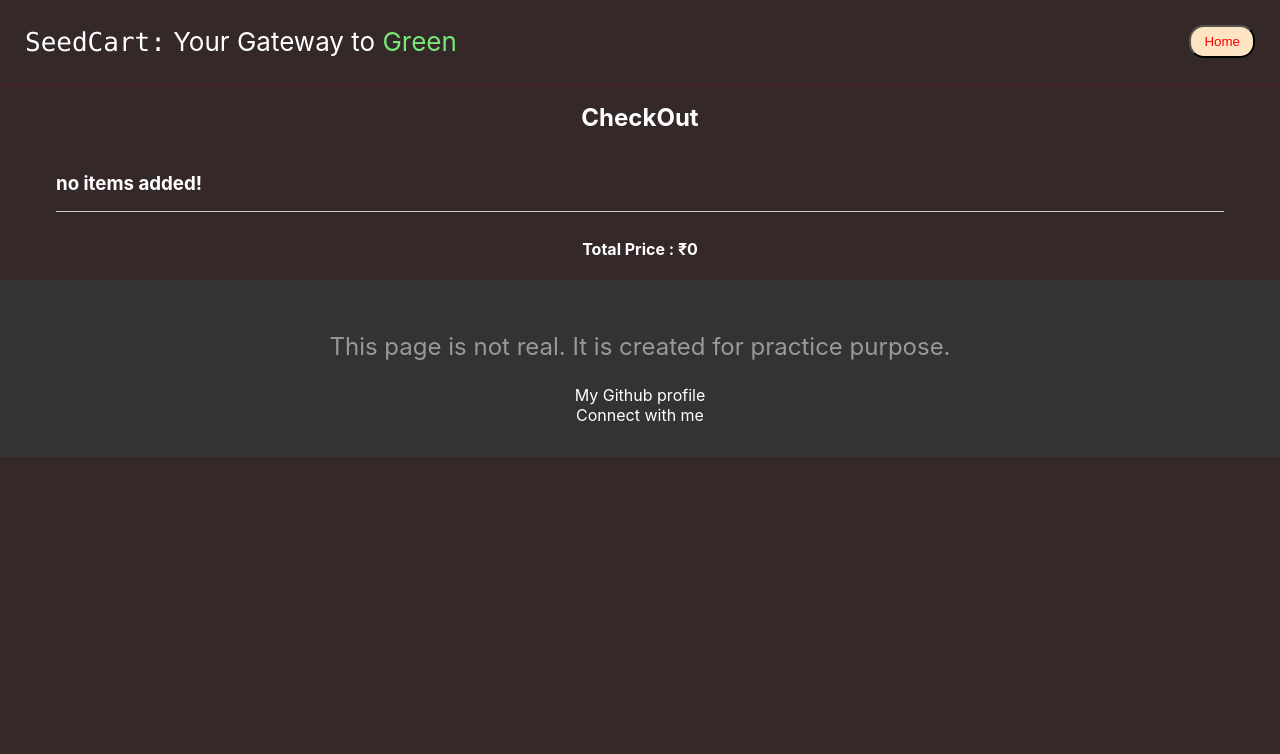
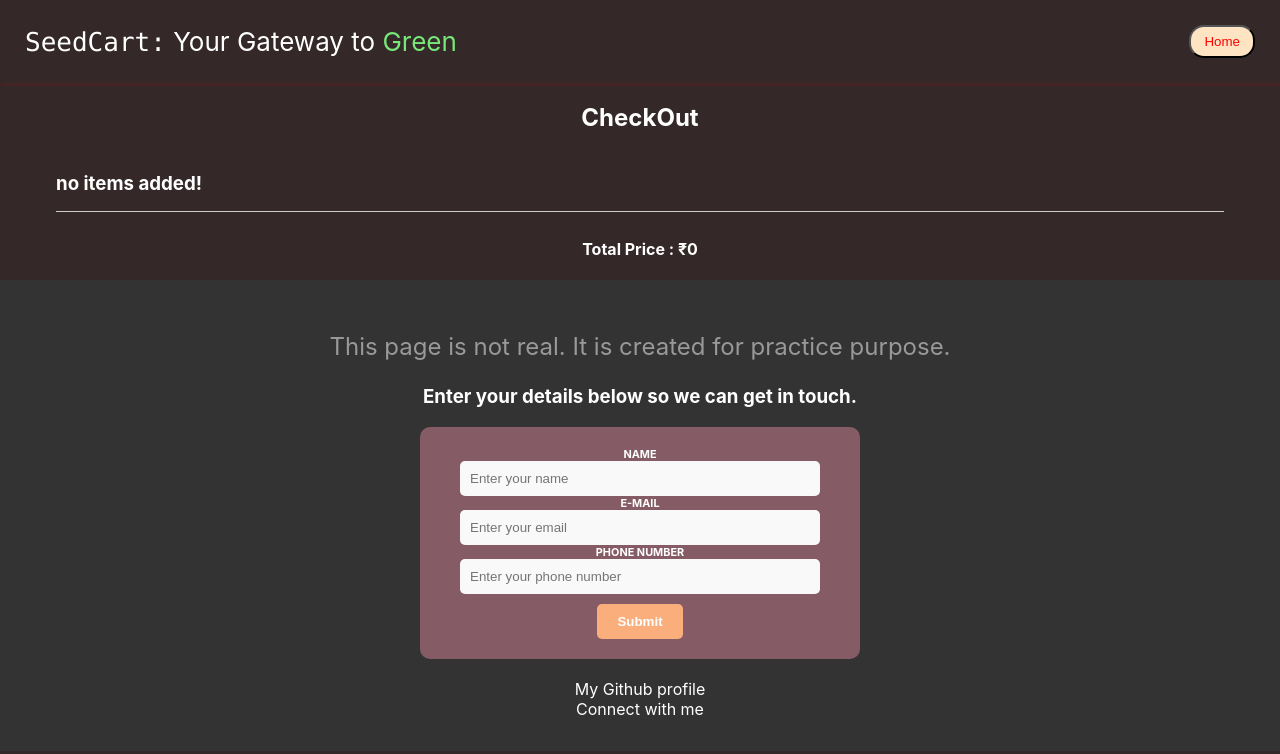
Before and after one commit to bm9avan/seed_cart, a React (Create React App) app: page /checkout in a window 1280 px wide. Shown: the top 754 px of the page. Built offline with nearby package versions, Linux system fonts and the light colour scheme.

Commit message:
added contact form in checkout page

```diff
--- /dev/null
+++ b/src/components/form/Form.css
@@ -0,0 +1,59 @@
+.form {
+  background-color: rgba(159, 105, 118, 0.766);
+  border-radius: 10px;
+  padding: 20px;
+  margin-bottom: 20px;
+  width: auto;
+  margin: auto;
+  text-align: center;
+  margin-bottom: 20px;
+}
+
+.form label {
+  display: block;
+  font-weight: bold;
+  font-size: 0.68rem;
+  text-transform: uppercase;
+}
+
+.form input {
+  width: 85%;
+  padding: 10px;
+  border: none;
+  border-radius: 5px;
+  background-color: #f9f9f9;
+  transition: background-color 0.3s;
+}
+
+.form input:hover {
+  background-color: #e8e8e8;
+}
+
+.actions {
+  display: flex;
+  justify-content: space-between;
+  align-items: center;
+  margin-top: 20px;
+}
+
+.button {
+  margin-top: 10px;
+  padding: 10px 20px;
+  border: none;
+  border-radius: 5px;
+  background-color: #faae7b;
+  color: #fff;
+  font-weight: bold;
+  cursor: pointer;
+  transition: background-color 0.3s;
+}
+
+.button:hover {
+  background-color: #ed8c4a;
+}
+
+@media only screen and (min-width: 450px) {
+  .form {
+    width: 400px;
+  }
+}
--- /dev/null
+++ b/src/components/form/Form.jsx
@@ -0,0 +1,78 @@
+import React, { useRef } from "react";
+import useHttp from "../../hooks/use-http";
+import { toast } from "react-toastify";
+import "./Form.css";
+
+const Form = () => {
+  const nameRef = useRef();
+  const emailRef = useRef();
+  const numberRef = useRef();
+  const { fetchHandler: sendData } = useHttp();
+  function submitHandler(e) {
+    e.preventDefault();
+    if (nameRef.current.value.trim().length === 0) {
+      nameRef.current.focus();
+      return;
+    }
+    if (emailRef.current.value.trim().length === 0) {
+      emailRef.current.focus();
+      return;
+    }
+    if (numberRef.current.value.trim().length !== 10) {
+      console.log(numberRef.current.value.trim().length);
+      numberRef.current.focus();
+      return;
+    }
+    sendData(
+      {
+        url: "https://seed-cart-7d0b9-default-rtdb.asia-southeast1.firebasedatabase.app/users.json",
+        method: "POST",
+        body: {
+          name: nameRef.current.value,
+          email: emailRef.current.value,
+          number: numberRef.current.value,
+        },
+      },
+      (data) => toast("I will get back you soon!")
+    );
+    nameRef.current.value = "";
+    emailRef.current.value = "";
+    numberRef.current.value = "";
+  }
+  return (
+    <div>
+      <h3>Enter your details below so we can get in touch.</h3>
+      <form className="form" onSubmit={submitHandler}>
+        <label htmlFor="name">NAME</label>
+        <input
+          type="text"
+          id="name"
+          placeholder="Enter your name"
+          ref={nameRef}
+        />
+        <label htmlFor="email">E-Mail</label>
+        <input
+          type="email"
+          id="email"
+          placeholder="Enter your email"
+          ref={emailRef}
+        />
+        <label htmlFor="number">PHONE NUMBER</label>
+        <input
+          type="number"
+          id="number"
+          placeholder="Enter your phone number"
+          max={9999999999}
+          ref={numberRef}
+        />
+        <div className="action">
+          <button type="submit" className="button">
+            Submit
+          </button>
+        </div>
+      </form>
+    </div>
+  );
+};
+
+export default Form;
--- a/src/pages/Checkout.jsx
+++ b/src/pages/Checkout.jsx
@@ -2,6 +2,7 @@ import React, { useContext } from "react";
 import { CartContextData } from "../store/cart-context";
 import "./Checkout.css";
 import CartBody from "../components/cart/CartBody";
+import Form from "../components/form/Form";
 
 const Checkout = () => {
   const ctx = useContext(CartContextData);
@@ -15,6 +16,7 @@ const Checkout = () => {
         <p className="note">
           This page is not real. It is created for practice purpose.
         </p>
+        <Form />
         <div className="link">
           <a href="http://github.com/bm9avan">My Github profile</a>
           <a href="http://bm9avan.bio.link">Connect with me</a>
```
